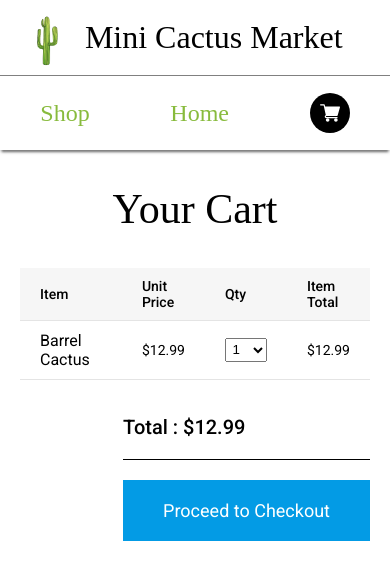
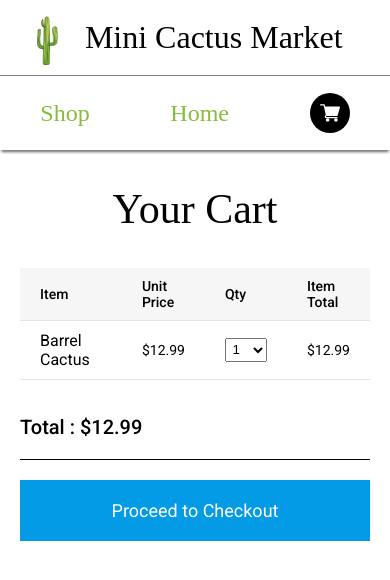
Before and after one commit to charliebarger/mini-cactus-shop, a React (Create React App) app: page /cart in a window 390 px wide. Shown: the top 580 px of the page. Built offline with nearby package versions, Linux system fonts and the light colour scheme; a web font is replaced by a local one.

Commit message:
style Checkout Button for mobile

```diff
--- a/src/App.css
+++ b/src/App.css
@@ -398,4 +398,12 @@ select {
   .cart-image-wrapper {
     display: none;
   }
+
+  .checkout-wrapper {
+    width: 100%;
+  }
+
+  .checkout-button {
+    align-self: stretch;
+  }
 }
```
